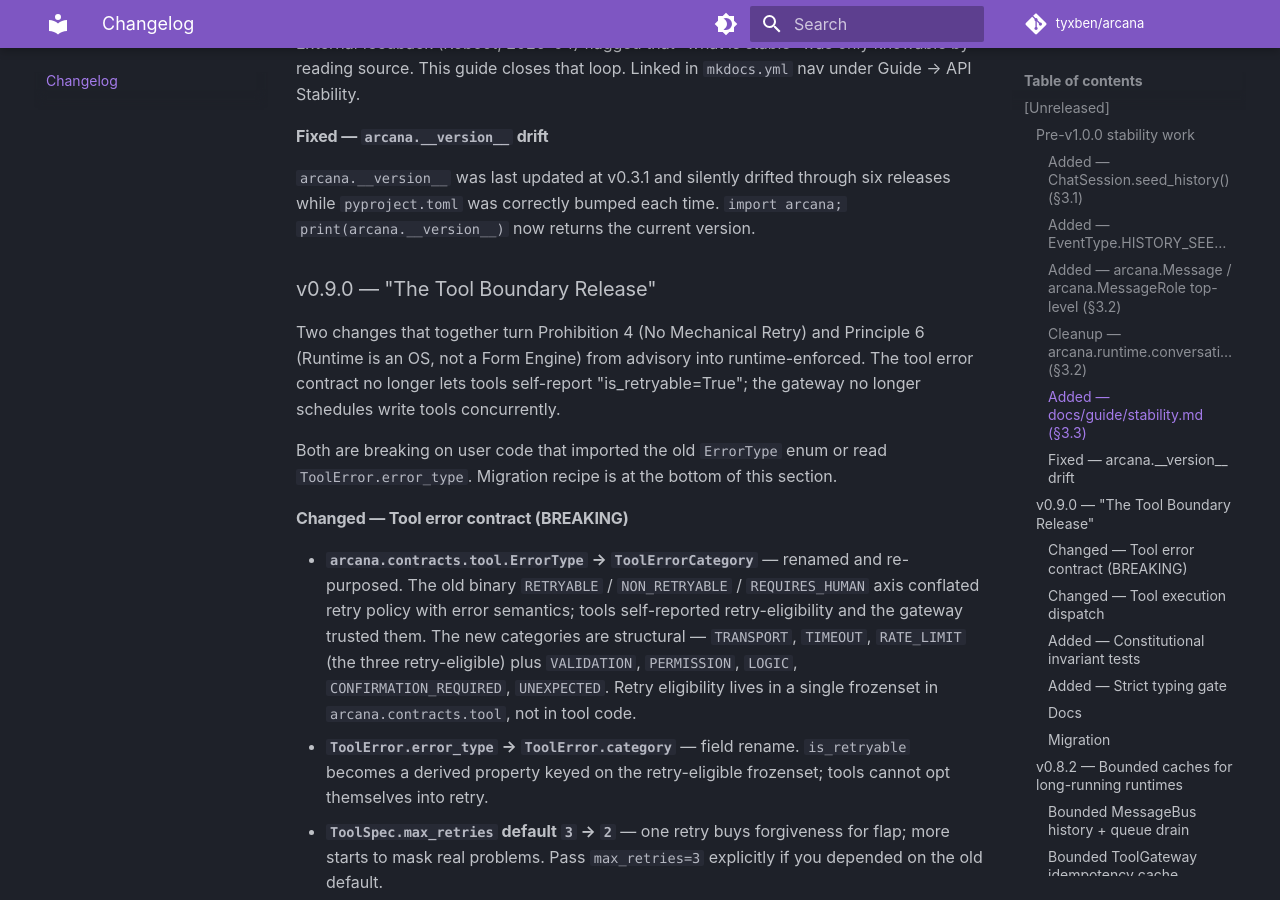
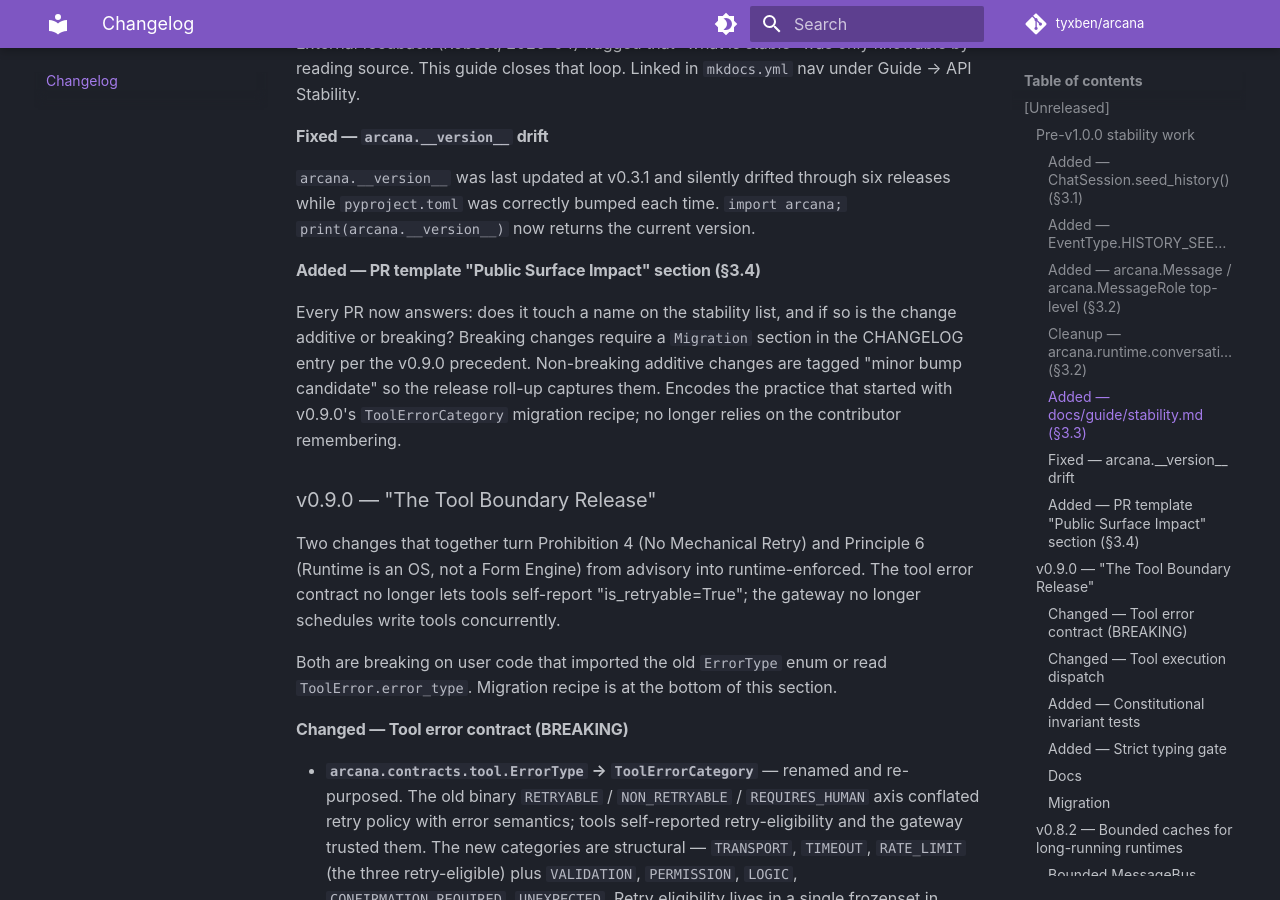
Before and after one commit to tyxben/arcana, an MkDocs documentation site: the page built from docs/changelog.md, in a window 1280 px wide and 900 px high, scrolled down 1849 px. Built offline with MkDocs 1.6.1 and Material for MkDocs 9.7.7, drawn with Linux system fonts in a browser that asks for light colours; comment, search, counter and statistics services are not loaded.

Commit message:
docs(pr-template): §3.4 require Public Surface Impact section
Implements pre-v1.0.0 stability spec §3.4. The v0.9.0 release
shipped the first proper Migration recipe in CHANGELOG (for the
ToolErrorCategory rename), but only because the contributor
remembered. v0.9.x feedback is that this should be a PR-time
checklist item, not lore.

Adds a "Public Surface Impact" section to
.github/pull_request_template.md asking each PR to declare whether
it touches a stability-promised name and, if breaking, requiring a
Migration section in the corresponding CHANGELOG entry.

Spec checklist §8: §3.4 marked done.

```diff
--- a/CHANGELOG.md
+++ b/CHANGELOG.md
@@ -88,6 +88,16 @@ in `mkdocs.yml` nav under Guide → API Stability.
 through six releases while `pyproject.toml` was correctly bumped each
 time. `import arcana; print(arcana.__version__)` now returns the
 current version.
+
+#### Added — PR template "Public Surface Impact" section (§3.4)
+
+Every PR now answers: does it touch a name on the stability list, and
+if so is the change additive or breaking? Breaking changes require a
+`Migration` section in the CHANGELOG entry per the v0.9.0 precedent.
+Non-breaking additive changes are tagged "minor bump candidate" so
+the release roll-up captures them. Encodes the practice that started
+with v0.9.0's `ToolErrorCategory` migration recipe; no longer relies
+on the contributor remembering.
 
 ### v0.9.0 — "The Tool Boundary Release"
 
```
Also changed, not shown: specs/v1.0.0-stability.md (+1 -1 lines), .github/pull_request_template.md.
